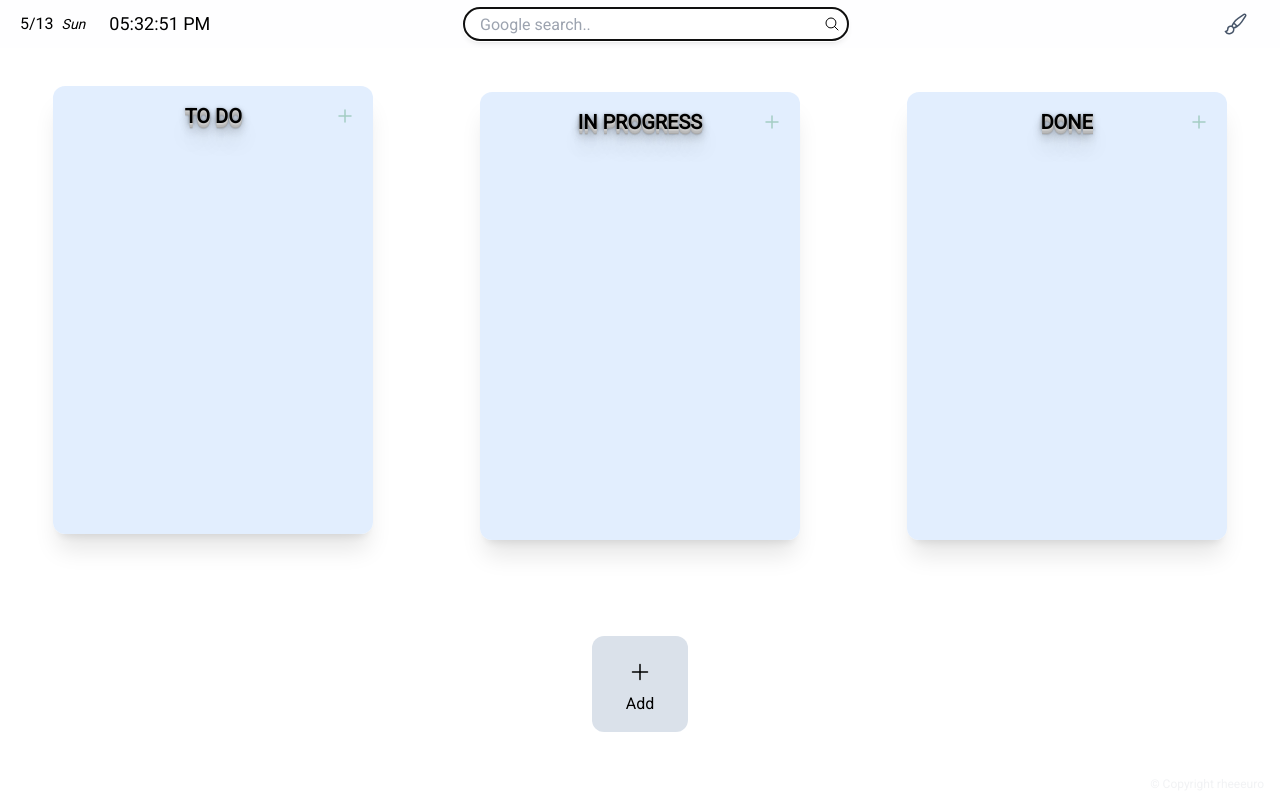
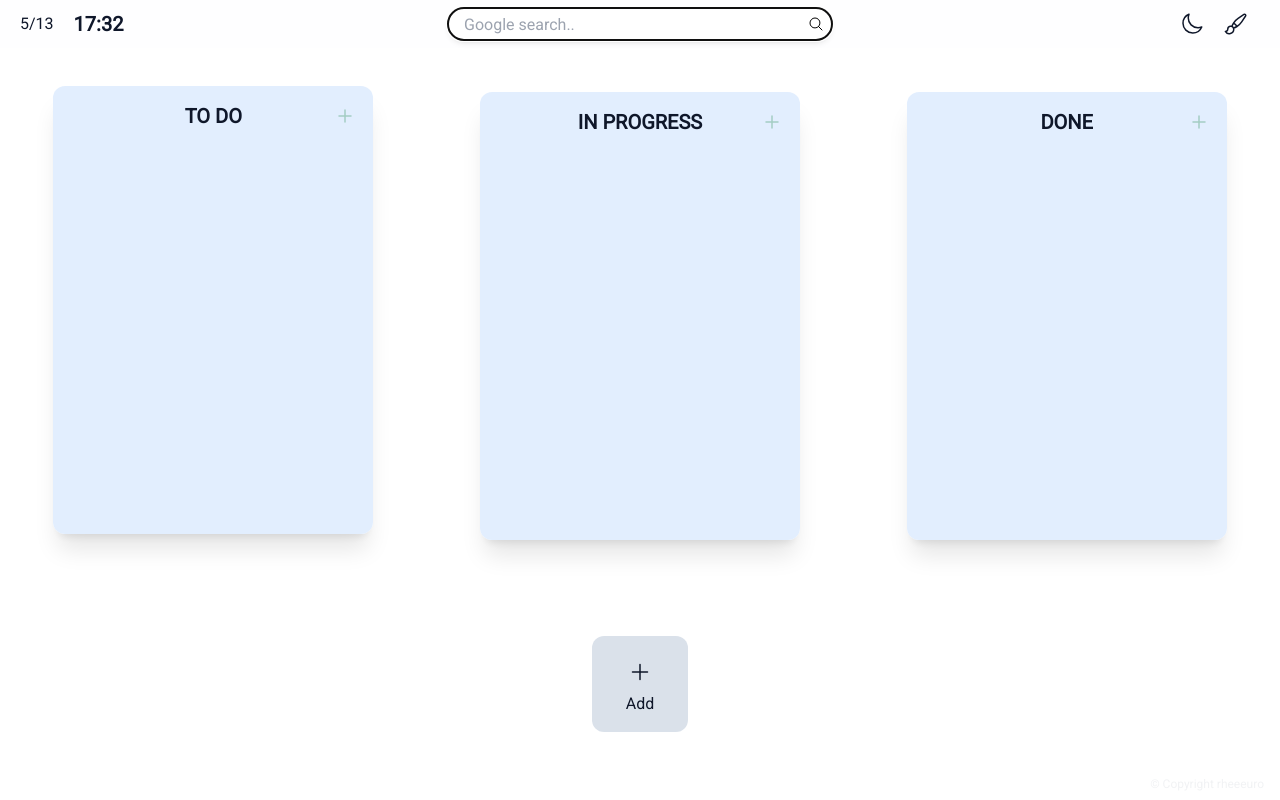
Before and after one commit to rheeeuro/homepage, a React (Create React App) app: page / in a window 1280 px wide. Built offline with nearby package versions, Linux system fonts and the light colour scheme.

Commit message:
dark mode

```diff
--- a/src/App.css
+++ b/src/App.css
@@ -29,12 +29,3 @@ div::-webkit-scrollbar-thumb {
 div::-webkit-scrollbar-track {
   background-color: #cdd1d8;
 }
-
-h2 {
-  font-weight: bold;
-  text-shadow: 0 1px 0 #ccc, 0 2px 0 #c9c9c9, 0 3px 0 #bbb, 0 4px 0 #b9b9b9,
-    0 5px 0 #aaa, 0 6px 1px rgba(0, 0, 0, 0.1), 0 0 5px rgba(0, 0, 0, 0.1),
-    0 1px 3px rgba(0, 0, 0, 0.3), 0 3px 5px rgba(0, 0, 0, 0.2),
-    0 5px 10px rgba(0, 0, 0, 0.25), 0 10px 10px rgba(0, 0, 0, 0.2),
-    0 20px 20px rgba(0, 0, 0, 0.15);
-}
--- a/src/components/Bookmark.tsx
+++ b/src/components/Bookmark.tsx
@@ -158,6 +158,9 @@ items-center
 
 const PlusContainer = tw(BookmarkContainer)`
 hover:text-green-700
+text-slate-900
+dark:text-slate-100
+dark:hover:text-green-500
 `;
 
 export default Bookmark;
--- a/src/components/BookmarkItem.tsx
+++ b/src/components/BookmarkItem.tsx
@@ -180,6 +180,7 @@ cursor-pointer
 relative
 group
 bg-slate-300/70
+dark:bg-slate-800/70
 `;
 
 const FaviconContainer = tw.div`
@@ -212,6 +213,7 @@ font-normal
 text-sm
 text-center
 text-[#383c40]
+dark:text-slate-100
 overflow-clip
 overflow-ellipsis
 break-words
@@ -229,7 +231,9 @@ right-2
 hidden
 group-hover:flex
 stroke-slate-700/70
+dark:stroke-slate-400/70
 hover:stroke-red-700/70
+dark:hover:stroke-red-400/70
 `;
 
 export default BookmarkItem;
--- a/src/components/Clock.tsx
+++ b/src/components/Clock.tsx
@@ -1,21 +1,22 @@
-import { useState } from "react";
+import { useEffect, useState } from "react";
 import tw from "tailwind-styled-components";
 
 export function Clock() {
   const [date, setDate] = useState<string>("");
   const [time, setTime] = useState<string>("");
-  const [day, setDay] = useState<string>("");
 
-  setInterval(() => {
-    const [newDate, newTime, newDay] = getNow();
+  useEffect(() => {
+    setClock();
+  }, []);
+
+  const setClock = () => {
+    const [newDate, newTime] = getNow();
     setDate(newDate);
     setTime(newTime);
-    setDay(newDay);
-  }, 1000);
+  };
 
   const getNow = () => {
     const now: Date = new Date();
-    const days = ["Mon", "Tue", "Wed", "Thu", "Fri", "Sat", "Sun"];
 
     const month = now.getMonth() + 1; // 월
     const date = now.getDate(); // 날짜
@@ -23,59 +24,44 @@ export function Clock() {
 
     const minutes = now.getMinutes();
     const hours = now.getHours();
-    const seconds = now.getSeconds();
-
-    const newhours = hours > 12 ? hours - 12 : hours;
 
     return [
       `${month}/${date}`,
-      `${newhours < 10 ? `0${newhours}` : newhours}:${
+      `${hours < 10 ? `0${hours}` : hours}:${
         minutes < 10 ? `0${minutes}` : minutes
-      }:${seconds < 10 ? `0${seconds}` : seconds} ${hours > 12 ? "PM" : "AM"}`,
-      days[day],
+      }`,
     ];
   };
+
+  setInterval(setClock, 1000);
 
   return (
     <Container>
       <DateText>{date}</DateText>
-      <DayText>{day}</DayText>
       <TimeText>{time}</TimeText>
     </Container>
   );
 }
 
 const Container = tw.div`
-w-60
+w-52
 hidden
 md:flex
 md:flex-row
 md:items-center
 text-center
-pl-5
+text-slate-900
+dark:text-slate-100
 `;
 
 const DateText = tw.h1`
-hidden
-xl:block
-mr-1
+mx-5
 font-medium
-text-md
-`;
-
-const DayText = tw.h1`
-hidden
-xl:block
-text-sm
-font-light
-italic
-ml-1
-mr-6
 `;
 
 const TimeText = tw.h1`
-text-lg
-font-light
+text-xl
+font-extrabold
 `;
 
 export default Clock;
--- a/src/components/Header.tsx
+++ b/src/components/Header.tsx
@@ -22,6 +22,7 @@ justify-center
 md:justify-between
 items-center
 bg-slate-50/20
+dark:bg-slate-800/20
 `;
 
 export default Header;
--- a/src/components/Theme.tsx
+++ b/src/components/Theme.tsx
@@ -14,22 +14,43 @@ export function Theme() {
     reset,
     formState: { errors },
   } = useForm<ThemeProps>();
+  const [dark, setDark] = useState<boolean>(false);
   const [bgUrl, setBgUrl] = useState<string>("");
   const [modalOpen, setModalOpen] = useState<boolean>(false);
 
   useEffect(() => {
-    const storageBgUrl = localStorage.getItem("bgUrl");
+    const storageBgUrl = localStorage.getItem("background-url");
+    const storageDark = localStorage.getItem("dark");
     if (storageBgUrl) {
       setBgUrl(storageBgUrl);
+    }
+    if (storageDark) {
+      setDark(storageDark === "true");
     }
   }, []);
 
   useEffect(() => {
     if (bgUrl.startsWith("https://")) {
-      localStorage.setItem("bgUrl", bgUrl);
+      localStorage.setItem("background-url", bgUrl);
       document.body.style.backgroundImage = `url('${bgUrl}')`;
     }
   }, [bgUrl]);
+
+  useEffect(() => {
+    if (dark) {
+      document.body.classList.add("dark");
+    } else {
+      document.body.classList.remove("dark");
+    }
+  }, [dark]);
+
+  const toggleDark = () => {
+    setDark((prev) => {
+      const newOne = !prev;
+      localStorage.setItem("dark", newOne.toString());
+      return newOne;
+    });
+  };
 
   const closeModal = () => {
     reset();
@@ -47,6 +68,37 @@ export function Theme() {
 
   return (
     <ThemeButtonContainer>
+      <DarkmodeButton onClick={toggleDark}>
+        {dark ? (
+          <svg
+            xmlns="http://www.w3.org/2000/svg"
+            fill="none"
+            viewBox="0 0 24 24"
+            strokeWidth={1.5}
+            className="w-6 h-6"
+          >
+            <path
+              strokeLinecap="round"
+              strokeLinejoin="round"
+              d="M12 3v2.25m6.364.386l-1.591 1.591M21 12h-2.25m-.386 6.364l-1.591-1.591M12 18.75V21m-4.773-4.227l-1.591 1.591M5.25 12H3m4.227-4.773L5.636 5.636M15.75 12a3.75 3.75 0 11-7.5 0 3.75 3.75 0 017.5 0z"
+            />
+          </svg>
+        ) : (
+          <svg
+            xmlns="http://www.w3.org/2000/svg"
+            fill="none"
+            viewBox="0 0 24 24"
+            strokeWidth={1.5}
+            className="w-6 h-6"
+          >
+            <path
+              strokeLinecap="round"
+              strokeLinejoin="round"
+              d="M21.752 15.002A9.718 9.718 0 0118 15.75c-5.385 0-9.75-4.365-9.75-9.75 0-1.33.266-2.597.748-3.752A9.753 9.753 0 003 11.25C3 16.635 7.365 21 12.75 21a9.753 9.753 0 009.002-5.998z"
+            />
+          </svg>
+        )}
+      </DarkmodeButton>
       <ThemeButton
         onClick={() => {
           setModalOpen(true);
@@ -101,10 +153,20 @@ md:flex-row
 md:justify-end
 `;
 
+const DarkmodeButton = tw.button`
+mr-5
+stroke-slate-900
+dark:stroke-slate-100
+hover:stroke-slate-600
+dark:hover:stroke-slate-400
+`;
+
 const ThemeButton = tw.button`
 mr-8
-stroke-slate-600
-hover:stroke-slate-900
+stroke-slate-900
+dark:stroke-slate-100
+hover:stroke-slate-600
+dark:hover:stroke-slate-400
 `;
 
 export default Theme;
--- a/src/components/ToDo.tsx
+++ b/src/components/ToDo.tsx
@@ -14,16 +14,16 @@ export function ToDo() {
   const [toDoItems, setToDoItems] = useState<ItoDoItem[]>([]);
 
   useEffect(() => {
-    function checkData() {
+    function refreshToDos() {
       const todosJson = localStorage.getItem("todos");
       if (todosJson) {
         setToDoItems(JSON.parse(todosJson));
       }
     }
-    checkData();
-    window.addEventListener("storage", checkData);
+    refreshToDos();
+    window.addEventListener("storage", refreshToDos);
     return () => {
-      window.removeEventListener("storage", checkData);
+      window.removeEventListener("storage", refreshToDos);
     };
   }, []);
 
--- a/src/components/ToDoColumn.tsx
+++ b/src/components/ToDoColumn.tsx
@@ -161,7 +161,8 @@ items-center
 rounded-xl
 py-3
 px-1
-bg-blue-100/[0.8]
+bg-blue-100/80
+dark:bg-sky-950/80
 shadow-xl
 `;
 
@@ -187,6 +188,8 @@ font-semibold
 text-xl
 w-full
 text-center
+text-slate-900
+dark:text-slate-100
 `;
 
 const NewButton = tw.button`
@@ -196,6 +199,8 @@ font-light
 text-xs
 stroke-green-700/30
 hover:stroke-green-700
+dark:stroke-green-600/30
+dark:hover:stroke-green-600
 `;
 
 const NewText = tw.form`
--- a/src/components/ToDoItem.tsx
+++ b/src/components/ToDoItem.tsx
@@ -79,6 +79,7 @@ flex-row
 items-center
 justify-between
 bg-slate-400
+dark:bg-slate-600
 shadow-md
 group
 ${(p) => (p.$isDragging ? 0.5 : 1)}
@@ -88,6 +89,7 @@ const ToDoText = tw.p`
 font-normal
 text-sm
 text-[#383c40]
+dark:text-slate-100
 w-11/12
 overflow-clip
 overflow-ellipsis
@@ -98,7 +100,9 @@ text-xs
 hidden
 group-hover:block
 stroke-slate-700/70
+dark:stroke-slate-400/70
 hover:stroke-red-700/70
+dark:hover:stroke-red-400/70
 `;
 
 export default ToDoItem;
--- a/tailwind.config.js
+++ b/tailwind.config.js
@@ -4,5 +4,6 @@ module.exports = {
   theme: {
     extend: {},
   },
+  darkMode: "class",
   plugins: [],
 };
```
